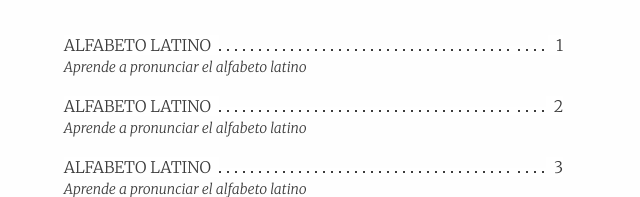
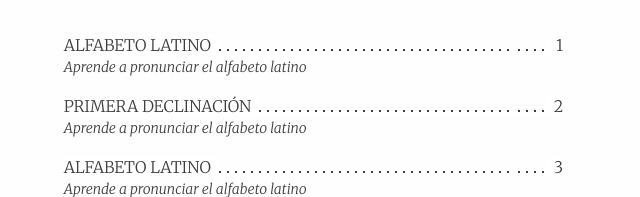
Before and after one commit to RESETCREDOINCAUSAE/astrologic, a website: page indexando.html in a window 1280 px wide. Shown: the part 2096-2293 px from the top of the page, 34-674 px from the left. Drawn offline with nearby package versions, Linux system fonts and the light colour scheme.

Commit message:
Update indexando.html

```diff
--- a/indexando.html
+++ b/indexando.html
@@ -5,7 +5,7 @@
     <meta charset="utf-8">
     <meta http-equiv="x-ua-compatible" content="ie=edge">
     <meta name="viewport" content="width=device-width, initial-scale=1.0">
-    <title>Veggie</title>
+    <title>ASTROLOGIC</title>
     <link rel="stylesheet" href="css/app.css">
     <link rel="stylesheet" type="text/css" href="https://cdnjs.cloudflare.com/ajax/libs/slick-carousel/1.7.1/slick.css" />
     <link rel="stylesheet" type="text/css" href="https://cdnjs.cloudflare.com/ajax/libs/slick-carousel/1.7.1/slick-theme.css" />
@@ -263,7 +263,7 @@
                                     <td>Aprende a pronunciar el alfabeto latino</td>
                                 </tr>
                                 <tr>
-                                    <td><span>Alfabeto Latino</span></td>
+                                    <td><span>Primera declinación</span></td>
                                     <td><span> 2</span></td>
                                 </tr>
                                 <tr>
```
